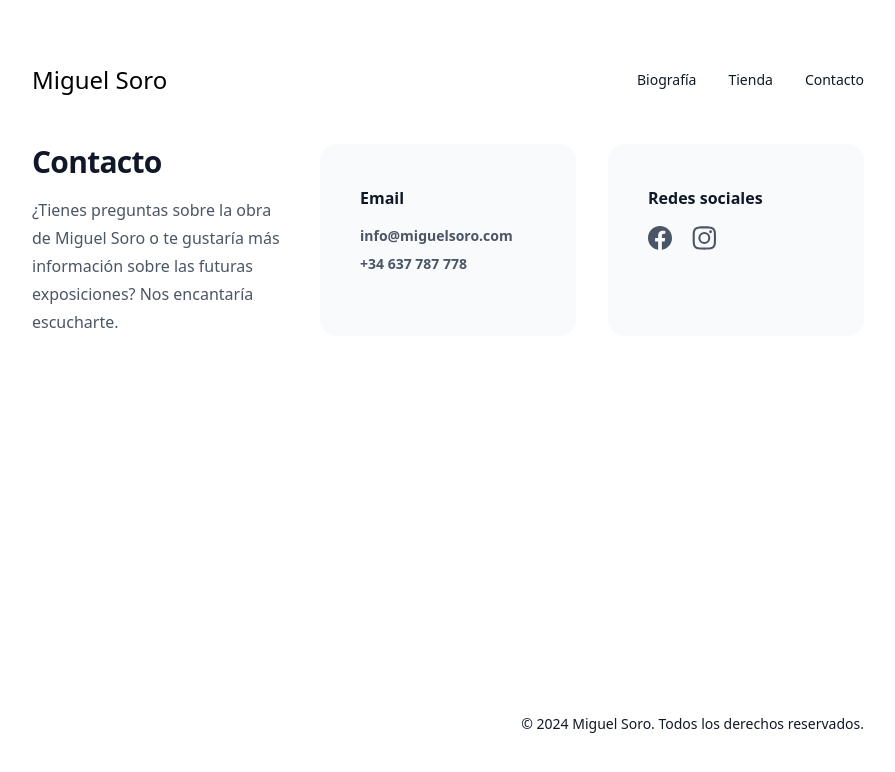
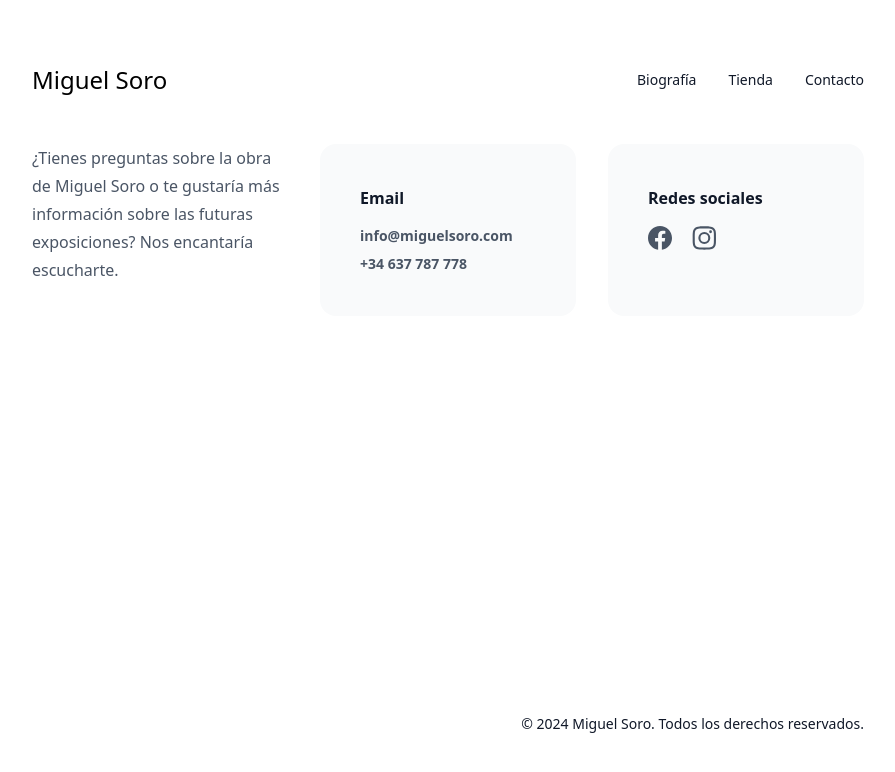
Before and after one commit to vigosan/miguelsoro-com, a Next.js app: page /contact in a window 1280 px wide. Shown: the top 772 px of the page, without its empty margins (192-1087 px from the left). Built offline with nearby package versions, Linux system fonts and the light colour scheme.

Commit message:
remove title

```diff
--- a/pages/contact.tsx
+++ b/pages/contact.tsx
@@ -6,10 +6,7 @@ export default function ContactPage() {
     <Layout>
       <div className="grid grid-cols-1 gap-x-8 gap-y-10 lg:grid-cols-3">
         <div>
-          <h2 className="text-3xl font-bold tracking-tight text-gray-900">
-            Contacto
-          </h2>
-          <p className="mt-4 leading-7 text-gray-600">
+          <p className="leading-7 text-gray-600">
             ¿Tienes preguntas sobre la obra de Miguel Soro o te gustaría más
             información sobre las futuras exposiciones? Nos encantaría
             escucharte.
```
